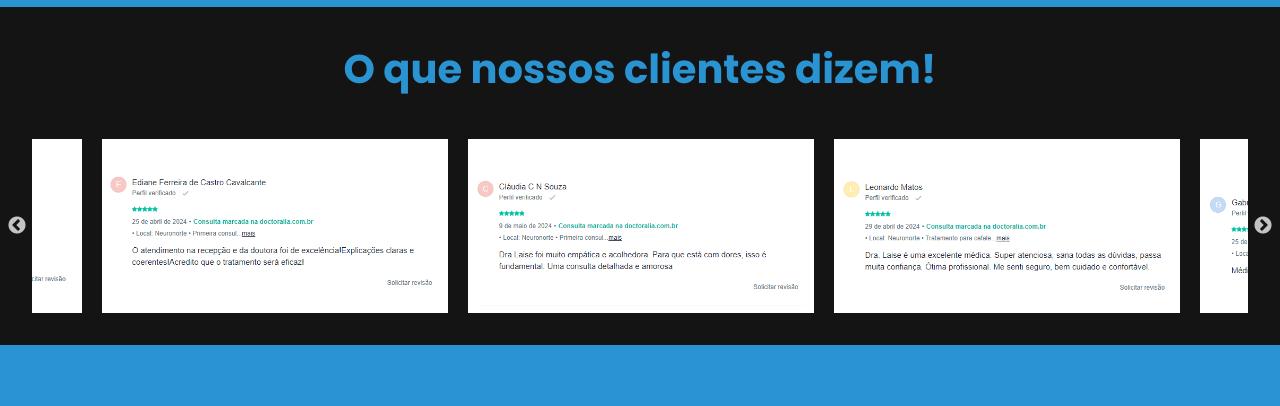
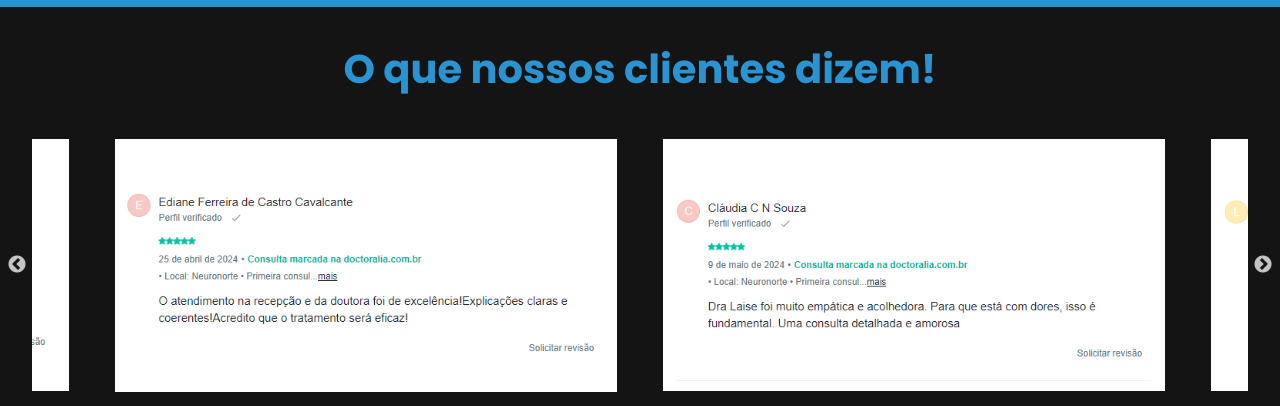
Before and after one commit to LuscaMath/LP-LLV-NE, a plain HTML site: page index.html in a window 1280 px wide. Shown: the part 4320-4726 px from the top of the page. Drawn offline with nearby package versions, Linux system fonts and the light colour scheme.

Commit message:
Add files via upload

```diff
--- a/carousel.js
+++ b/carousel.js
@@ -2,7 +2,7 @@ $(document).ready(function () {
   $('.slick-carousel').slick({
     centerMode: true,
     centerPadding: '60px', // Ajustado para evitar overflow
-    slidesToShow: 3,
+    slidesToShow: 2,
     arrows: true, // Habilitar botões de navegação
     prevArrow: '<button type="button" class="slick-prev">Previous</button>',
     nextArrow: '<button type="button" class="slick-next">Next</button>',
@@ -10,7 +10,7 @@ $(document).ready(function () {
       {
         breakpoint: 1024,
         settings: {
-          slidesToShow: 3,
+          slidesToShow: 2,
           centerPadding: '40px'
         }
       },
--- a/estilo.css
+++ b/estilo.css
@@ -1559,7 +1559,7 @@ body::-webkit-scrollbar-thumb:hover {
 .slick-slide img {
     display: block;
     margin: auto;
-    width: 100%;
+    width: 95%;
 }
 .slick-slide.slick-center img {
     filter: none; /* Remove desfoque do slide central */
```
